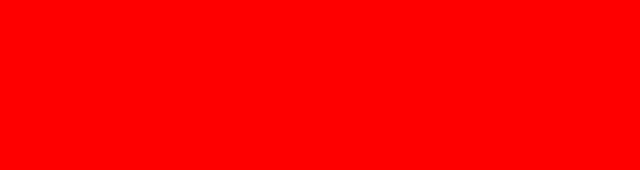
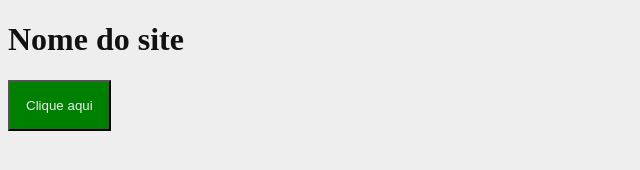
Before and after one commit to o-matheus/front_15_ebac, a website: page index.html in a window 1280 px wide. Shown: the whole page, without its empty margins (0-640 px from the left). Drawn offline with Linux system fonts and the light colour scheme.

Commit message:
Adiciona aula 3 sobre variáveis e estrutura no Sass, incluindo exemplos de uso e atualização do package.json para compilação automática.

```diff
--- a/index.html
+++ b/index.html
@@ -4,9 +4,14 @@
     <meta charset="UTF-8">
     <meta name="viewport" content="width=device-width, initial-scale=1.0">
     <title>Document</title>
-    <link rel="stylesheet" href="main.css">
+    <link rel="stylesheet" href="build/main.css">
 </head>
 <body>
-
+    <header>
+        <div class="container">
+            <h1>Nome do site</h1>
+        </div>
+    </header>
+    <button class="sucesso" type="button">Clique aqui</button>
 </body>
 </html>
--- a/main.scss
+++ /dev/null
@@ -1,3 +0,0 @@
-body {
-    background-color: red;
-}
--- a/package.json
+++ b/package.json
@@ -15,7 +15,7 @@
   "type": "commonjs",
   "main": "index.js",
   "scripts": {
-    "sass": "sass",
+    "sass": "sass source/main.scss build/main.css --watch",
     "test": "echo \"Error: no test specified\" && exit 1"
   },
   "devDependencies": {
--- /dev/null
+++ b/source/main.scss
@@ -0,0 +1,32 @@
+$corPrincipal: #eee;
+$corSecundaria: #111;
+
+body {
+    background-color: $corPrincipal;
+}
+
+header {
+    background-color: $corPrincipal;
+
+    h1 {
+        color: $corSecundaria;
+    }
+}
+
+button {
+    padding: 16px;
+    background-color: $corSecundaria;
+    color: $corPrincipal;
+
+    &:hover {
+        background-color: red;
+    }
+
+    &.sucesso {
+        background-color: green;
+
+        &:hover {
+            background-color: $corSecundaria;
+        }
+    }
+}
```
Also changed, not shown: README.md, build/main.css (added), main.css (deleted), 2 other files.
